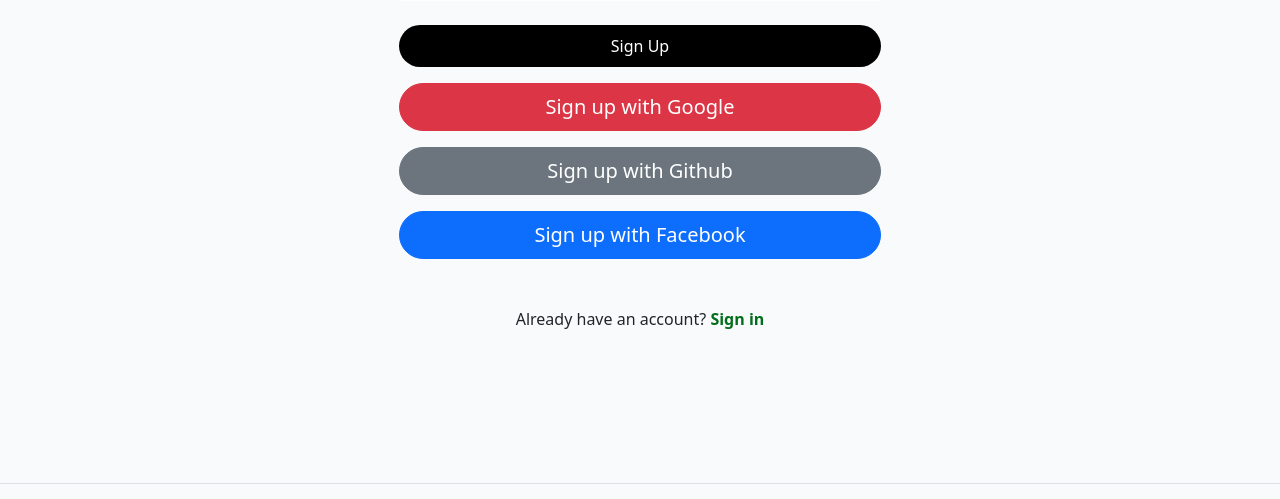
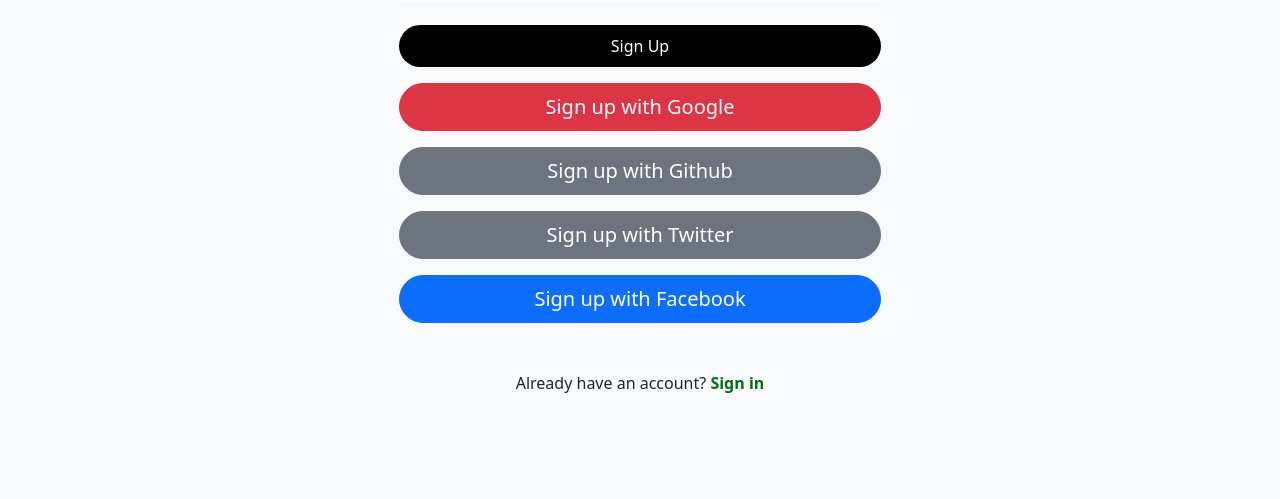
Before and after one commit to Xalil404/medium, a Django app: page /accounts/signup/ in a window 1280 px wide. Shown: the part 677-1176 px from the top of the page. Run offline with Django 3.2, Linux system fonts and the light colour scheme; some libraries are stand-ins or nearby versions.

Commit message:
Added twitter authentication

```diff
--- a/Medium/settings.py
+++ b/Medium/settings.py
@@ -56,6 +56,7 @@
     'allauth.socialaccount',
     'allauth.socialaccount.providers.google',
     "allauth.socialaccount.providers.github",
+    "allauth.socialaccount.providers.twitter",
     "rest_framework",
     "rest_framework.authtoken",
     "dj_rest_auth",
--- a/templates/account/login.html
+++ b/templates/account/login.html
@@ -32,6 +32,9 @@
                     <a href="{% provider_login_url 'github' %}" class="btn btn-secondary btn-lg rounded-pill mt-3" role="button"
                     aria-pressed="true">Sign in with Github</a>
 
+                    <a href="{% provider_login_url 'twitter' %}" class="btn btn-secondary btn-lg rounded-pill mt-3" role="button"
+                    aria-pressed="true">Sign in with Twitter</a>
+
             <a href="{% url 'social:begin' 'facebook' %}" class="btn btn-primary btn-lg rounded-pill mt-3" role="button"
                     aria-pressed="true">Sign in with Facebook</a>
 
--- a/templates/account/signup.html
+++ b/templates/account/signup.html
@@ -31,6 +31,9 @@
             <a href="{% provider_login_url 'github' %}" class="btn btn-secondary btn-lg rounded-pill mt-3" role="button"
                     aria-pressed="true">Sign up with Github</a>
 
+                    <a href="{% provider_login_url 'twitter' %}" class="btn btn-secondary btn-lg rounded-pill mt-3" role="button"
+                    aria-pressed="true">Sign up with Twitter</a>
+
             <a href="{% url 'social:begin' 'facebook' %}" class="btn btn-primary btn-lg rounded-pill mt-3" role="button"
                     aria-pressed="true">Sign up with Facebook</a>
 
```
